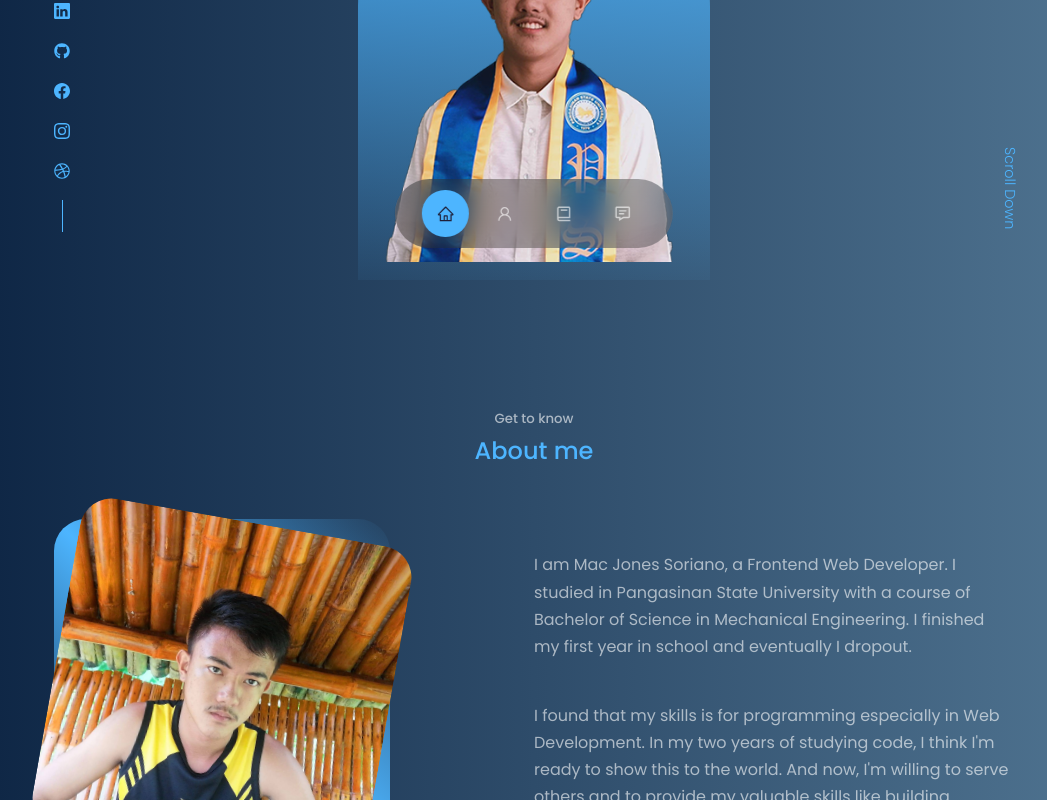
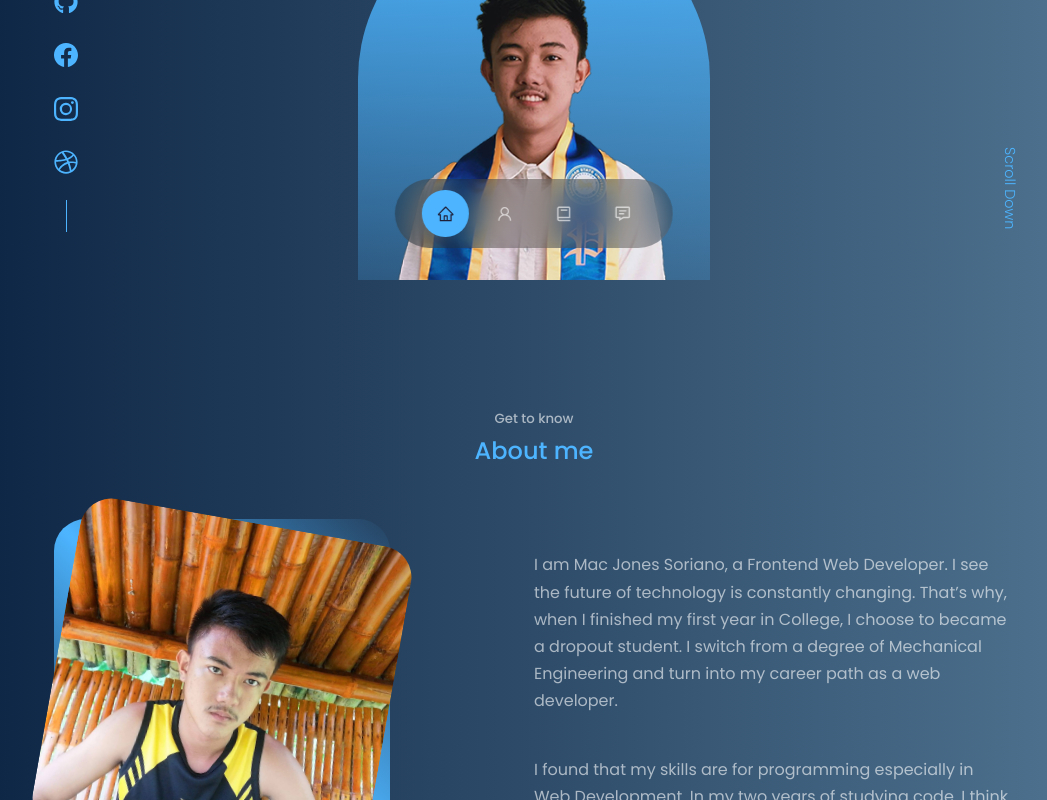
Before and after one commit to Mac-Jones/react-portfolio-website-mj, a React (Create React App) app: page / in a window 1280 px wide. Shown: the part 520-1320 px from the top of the page, without its empty margins (106-1153 px from the left). Built offline with nearby package versions, Linux system fonts and the light colour scheme; a web font is replaced by a local one.

Commit message:
basic changes

```diff
--- a/src/components/about/about.component.jsx
+++ b/src/components/about/about.component.jsx
@@ -40,13 +40,14 @@ const About = () => {
 					</div>
 
 					<p>
-						I am Mac Jones Soriano, a Frontend Web Developer. I studied in
-						Pangasinan State University with a course of Bachelor of Science in
-						Mechanical Engineering. I finished my first year in school and
-						eventually I dropout.
+						I am Mac Jones Soriano, a Frontend Web Developer. I see the future
+						of technology is constantly changing. That’s why, when I finished my
+						first year in College, I choose to became a dropout student. I
+						switch from a degree of Mechanical Engineering and turn into my
+						career path as a web developer.
 					</p>
 					<p>
-						I found that my skills is for programming especially in Web
+						I found that my skills are for programming especially in Web
 						Development. In my two years of studying code, I think I'm ready to
 						show this to the world. And now, I'm willing to serve others and to
 						provide my valuable skills like building website applications,
--- a/src/components/experience/experience.component.jsx
+++ b/src/components/experience/experience.component.jsx
@@ -1,6 +1,7 @@
 import React from 'react';
 import './experience.styles.scss';
 import { BsFillPatchCheckFill } from 'react-icons/bs';
+import { SiJavascript } from 'react-icons/si';
 
 const Experiece = () => {
 	return (
@@ -11,6 +12,7 @@ const Experiece = () => {
 			<div className='container experience__container'>
 				<div className='experience__frontend'>
 					<h3>Frontend Development</h3>
+
 					<div className='experience__content'>
 						<article className='experience__details'>
 							<BsFillPatchCheckFill className='experience__details-icon' />
--- a/src/components/header/HeaderSocials.jsx
+++ b/src/components/header/HeaderSocials.jsx
@@ -8,10 +8,13 @@ import { FaDribbble } from 'react-icons/fa';
 const HeaderSocials = () => {
 	return (
 		<div className='header__socials'>
-			<a href='https://linkedin.com' target='_blank'>
+			<a
+				href='https://www.linkedin.com/in/mac-jones-soriano-273056164/'
+				target='_blank'
+			>
 				<BsLinkedin />
 			</a>
-			<a href='https://github.com' target='_blank'>
+			<a href='https://github.com/Mac-Jones' target='_blank'>
 				<FaGithub />
 			</a>
 			<a href='https://facebook.com' target='_blank'>
--- a/src/components/header/header.styles.scss
+++ b/src/components/header/header.styles.scss
@@ -31,6 +31,7 @@ header {
 .cta {
 	margin-top: 2.5rem;
 	display: flex;
+	flex-direction: column;
 	justify-content: center;
 	align-items: center;
 	gap: 1.2rem;
@@ -47,6 +48,10 @@ header {
 	position: absolute;
 	left: 0;
 	bottom: 3rem;
+
+	a {
+		font-size: 1.5rem;
+	}
 
 	&::after {
 		content: '';
@@ -72,6 +77,11 @@ header {
 	header {
 		height: 70vh;
 	}
+	.header__socials {
+		a {
+			font-size: 1.2rem;
+		}
+	}
 }
 
 // ========= MEDIA QUERIES (SMALL DEVICES) =============
```
Also changed, not shown: src/components/experience/experience.styles.scss (line endings or trailing spaces), 1 other file (tests, documents, lock files or other folders).
